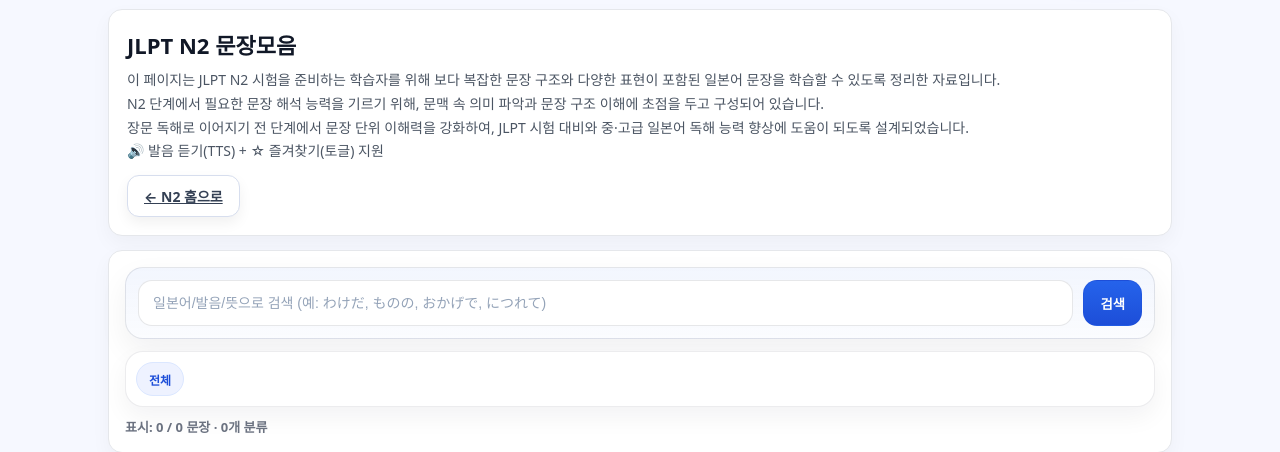
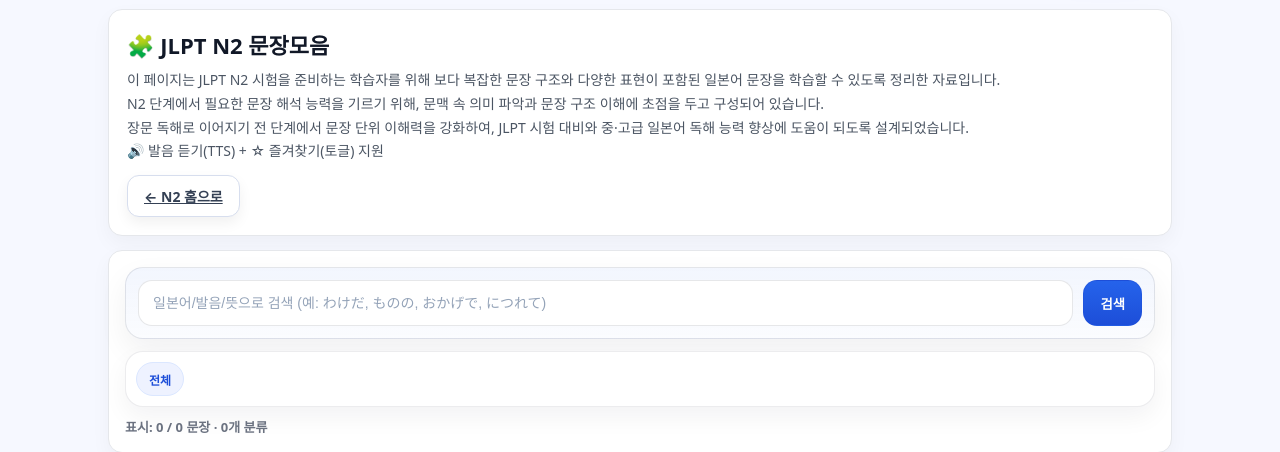
Before and after one commit to GameKingmaker/travel-talk, a Python web app: template templates/jlpt_n2_sentences.html in a window 1280 px wide. Shown: the part 94-546 px from the top of the page. Run offline with Jinja, Linux system fonts and the light colour scheme; the template is opened without the code that fills it, so the values that code supplies are empty.

Commit message:
Update jlpt_n2_sentences.html

```diff
--- a/templates/jlpt_n2_sentences.html
+++ b/templates/jlpt_n2_sentences.html
@@ -235,7 +235,7 @@
 {% block content %}
 
 <div class="jlpt-card">
-  <h1 class="jlpt-h1">JLPT N2 문장모음</h1>
+  <h1 class="jlpt-h1">🧩 JLPT N2 문장모음</h1>
   <p class="jlpt-subtext">
     이 페이지는 JLPT N2 시험을 준비하는 학습자를 위해
 보다 복잡한 문장 구조와 다양한 표현이 포함된 일본어 문장을
```
